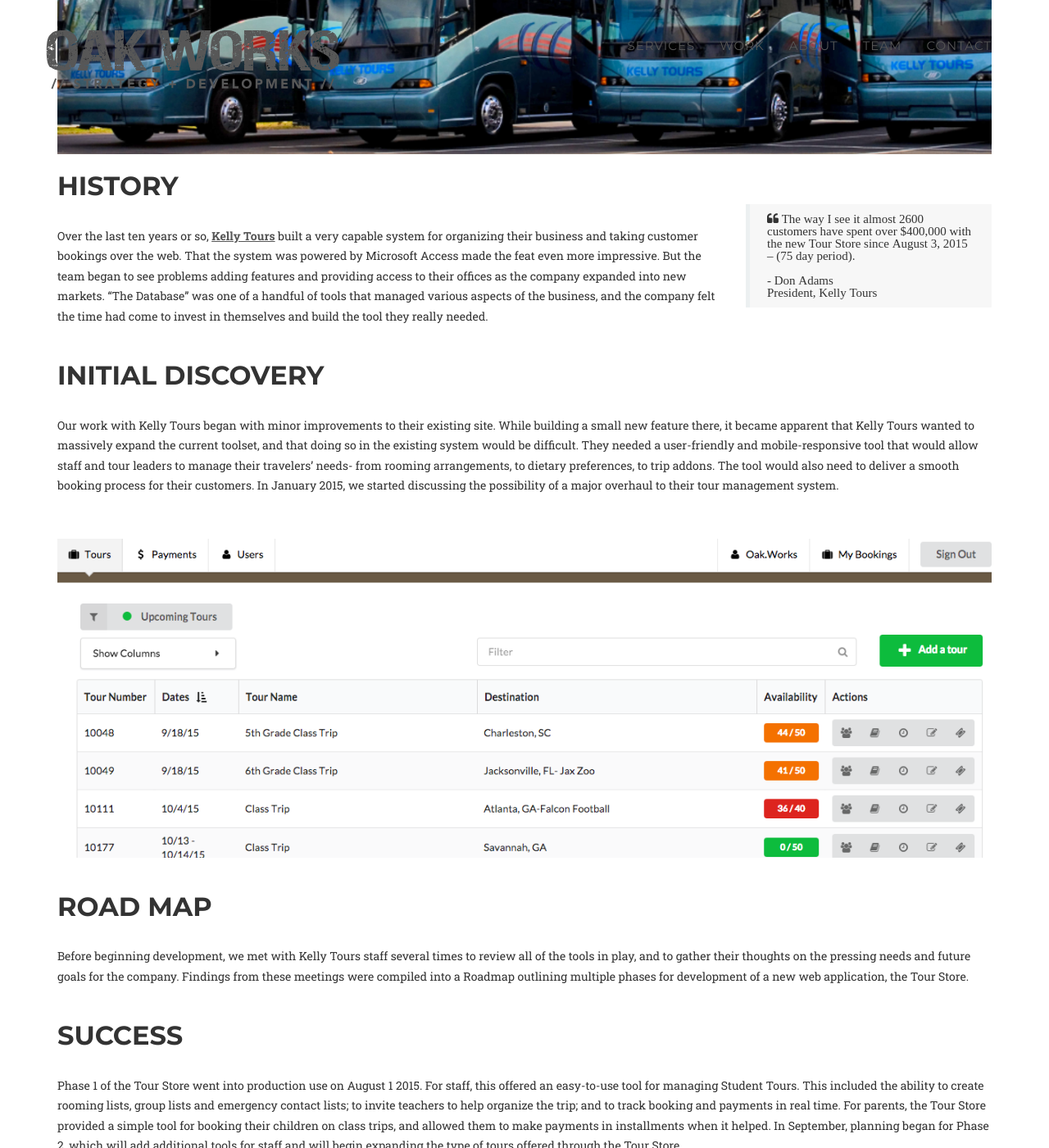
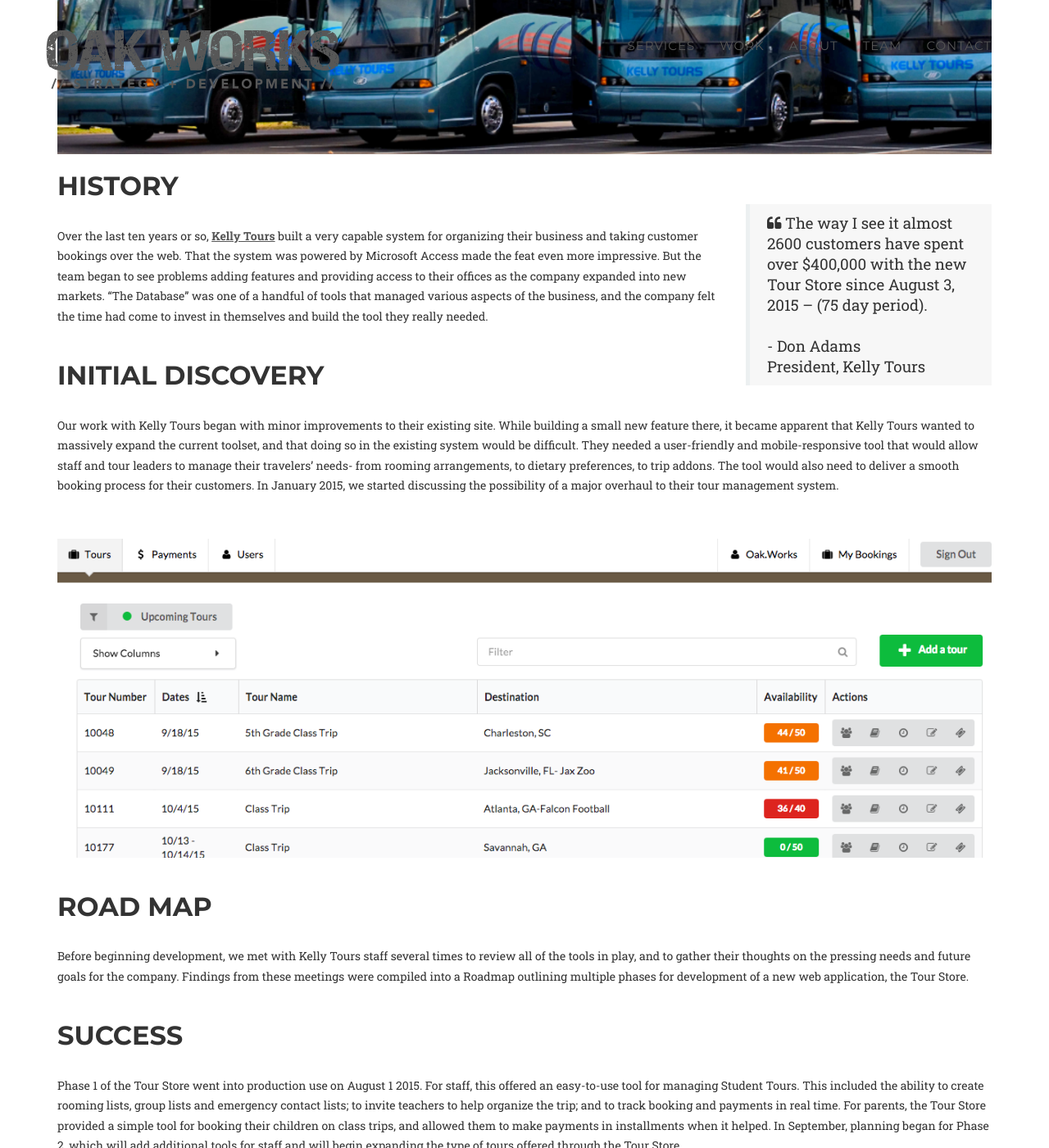
Before and after one commit to oakworks/oakworks.github.io, a Jekyll site: the page built from portfolio/_posts/2015-08-01-case-study-tour-store.md, in a window 1280 px wide and 1400 px high, scrolled down 263 px. Shown: the whole window at 82% size. Built offline with Jekyll 4.4.1, drawn with Linux system fonts in a browser that asks for light colours; nearby versions of some CDN libraries; some web fonts are replaced.

Commit message:
tweaks to blockquotes on mobile

```diff
--- a/portfolio/_posts/2015-08-01-case-study-tour-store.md
+++ b/portfolio/_posts/2015-08-01-case-study-tour-store.md
@@ -13,7 +13,8 @@
 
 ![Kelly Tours Buses]( /img/portfolio/kelly_tours_buses.png "Ready to take you anywhere" ){: .img-responsive}
 
-<blockquote class="fa fa-quote-left right-block">
+<blockquote class="right-block">
+<i class="fa fa-quote-left"></i>
 The way I see it almost 2600 customers have spent over $400,000 with the new Tour Store since August 3, 2015 – (75 day period).
 <br><br>
 - Don Adams<br>
```
Also changed, not shown: _includes/css/agency.css (+9 -2 lines).
